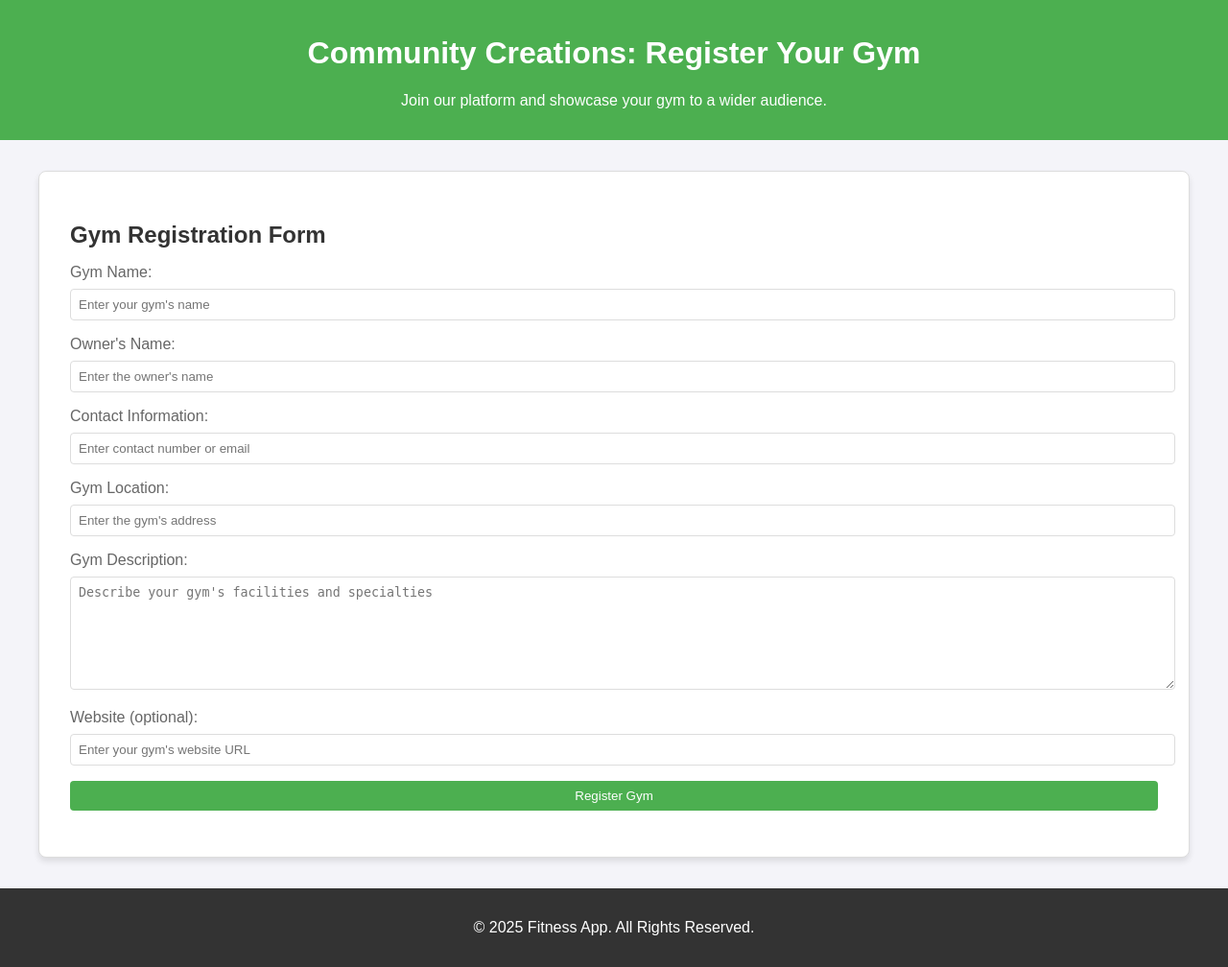
After one commit to ArnavPanghal/AI-Fitness-Coach, a Flask app: page /community in a window 1280 px wide. The commit adds this page. Shown: the whole page at 96% size. Run offline with Flask 3, Linux system fonts and the light colour scheme; some libraries are stand-ins or nearby versions.

Commit message:
templates

```diff
--- a/backend_api.py
+++ b/backend_api.py
@@ -111,6 +111,18 @@ def get_muscle_map():
 def pushups():
     return render_template('pushups.html')
 
+@app.route('/community', methods=['GET'])
+def community():
+    return render_template('community.html')
+
+@app.route('/videos', methods=['GET'])
+def videos():
+    return render_template('videos.html')
+
+@app.route('/workout', methods=['GET'])
+def workout():
+    return render_template('workout.html')
+
 # Login and Auth
 
 @app.route('/login', methods=['GET', 'POST'])
--- /dev/null
+++ b/templates/community.html
@@ -0,0 +1,118 @@
+<!DOCTYPE html>
+<html lang="en">
+<head>
+    <meta charset="UTF-8">
+    <meta name="viewport" content="width=device-width, initial-scale=1.0">
+    <title>Community Creations: Register Your Gym</title>
+    <style>
+        body {
+            font-family: Arial, sans-serif;
+            margin: 0;
+            padding: 0;
+            background-color: #f4f4f9;
+        }
+        header {
+            background-color: #4CAF50;
+            color: white;
+            padding: 1rem 0;
+            text-align: center;
+        }
+        .container {
+            max-width: 1200px;
+            margin: 2rem auto;
+            padding: 0 1rem;
+        }
+        .form-card {
+            background: white;
+            border: 1px solid #ddd;
+            border-radius: 8px;
+            box-shadow: 0 4px 6px rgba(0, 0, 0, 0.1);
+            margin: 1rem 0;
+            padding: 2rem;
+        }
+        .form-card h2 {
+            margin-bottom: 1rem;
+            color: #333;
+        }
+        .form-group {
+            margin-bottom: 1rem;
+        }
+        .form-group label {
+            display: block;
+            margin-bottom: 0.5rem;
+            color: #666;
+        }
+        .form-group input, .form-group textarea, .form-group button {
+            width: 100%;
+            padding: 0.5rem;
+            border: 1px solid #ddd;
+            border-radius: 4px;
+        }
+        .form-group textarea {
+            resize: vertical;
+            height: 100px;
+        }
+        .form-group button {
+            background-color: #4CAF50;
+            color: white;
+            border: none;
+            cursor: pointer;
+        }
+        .form-group button:hover {
+            background-color: #45a049;
+        }
+        footer {
+            text-align: center;
+            margin-top: 2rem;
+            padding: 1rem;
+            background: #333;
+            color: white;
+        }
+    </style>
+</head>
+<body>
+    <header>
+        <h1>Community Creations: Register Your Gym</h1>
+        <p>Join our platform and showcase your gym to a wider audience.</p>
+    </header>
+
+    <div class="container">
+        <div class="form-card">
+            <h2>Gym Registration Form</h2>
+            <form action="/submit-gym" method="POST">
+                <div class="form-group">
+                    <label for="gym-name">Gym Name:</label>
+                    <input type="text" id="gym-name" name="gym-name" placeholder="Enter your gym's name" required>
+                </div>
+                <div class="form-group">
+                    <label for="owner-name">Owner's Name:</label>
+                    <input type="text" id="owner-name" name="owner-name" placeholder="Enter the owner's name" required>
+                </div>
+                <div class="form-group">
+                    <label for="contact">Contact Information:</label>
+                    <input type="text" id="contact" name="contact" placeholder="Enter contact number or email" required>
+                </div>
+                <div class="form-group">
+                    <label for="location">Gym Location:</label>
+                    <input type="text" id="location" name="location" placeholder="Enter the gym's address" required>
+                </div>
+                <div class="form-group">
+                    <label for="description">Gym Description:</label>
+                    <textarea id="description" name="description" placeholder="Describe your gym's facilities and specialties"></textarea>
+                </div>
+                <div class="form-group">
+                    <label for="website">Website (optional):</label>
+                    <input type="url" id="website" name="website" placeholder="Enter your gym's website URL">
+                </div>
+                <div class="form-group">
+                    <button type="submit">Register Gym</button>
+                </div>
+            </form>
+        </div>
+    </div>
+
+    <footer>
+        <p>&copy; 2025 Fitness App. All Rights Reserved.</p>
+    </footer>
+</body>
+</html>
```
Also changed, not shown: static/dash.css (added, +21 -0 lines), tempCodeRunnerFile.py (+15 -1 lines), templates/dashboard.html (+7 -0 lines), templates/videos.html (added, +100 -0 lines), templates/workout.html (added, +106 -0 lines).
